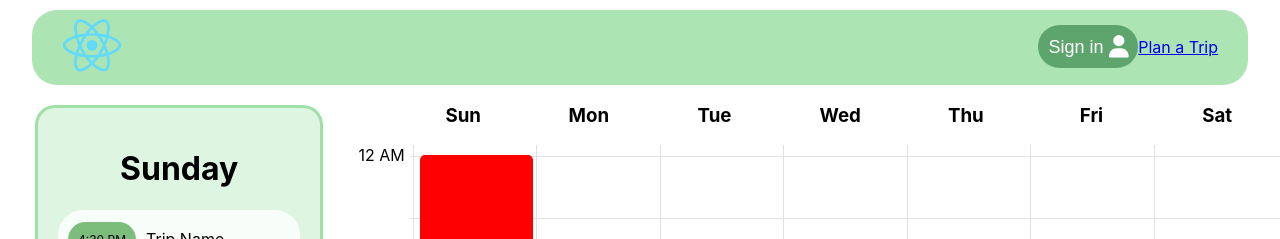
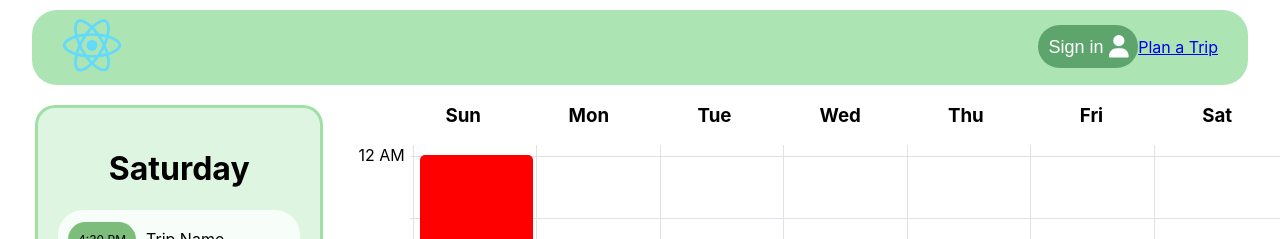
Before and after one commit to yuChenLung/LAHacksWEYM, a React (Create React App) app in the folder weym/: page /app in a window 1280 px wide. Shown: the top 239 px of the page. Built offline with nearby package versions, Linux system fonts and the light colour scheme.

Commit message:
current date for trip card

```diff
--- a/weym/src/components/upcomingTrip.js
+++ b/weym/src/components/upcomingTrip.js
@@ -54,6 +54,8 @@ function UpcomingTrip() {
     else {
         var numberTrips = 3;
 
+        const date = new Date();
+
         const tripCards = Array.from({ length: numberTrips }, (_, index) => {
             return <TripCard key={index} />;
         });
@@ -62,7 +64,7 @@ function UpcomingTrip() {
             return (
                 <div className="tripBox">
                     {/* change this to get from backend */}
-                    <h1>{getWeekdayLabel(1)}</h1>
+                    <h1>{getWeekdayLabel(date.getDay() + 1)}</h1>
                     <div>{tripCards}</div>
                 </div>
             )
@@ -71,7 +73,7 @@ function UpcomingTrip() {
             return (
                 <div className="tripBox">
                     {/* change this to get from backend */}
-                    <h1>{getWeekdayLabel(1)}</h1>
+                    <h1>{getWeekdayLabel(date.getDay() + 1)}</h1>
                     <p>You have no upcoming rides today :(</p>
                     <iframe className="gif" src="https://giphy.com/embed/oZ4hsNeuMpkSA" frameBorder="0"></iframe>
                     <button className="findRidersButton"><span>Schedule a Trip</span></button>
```
